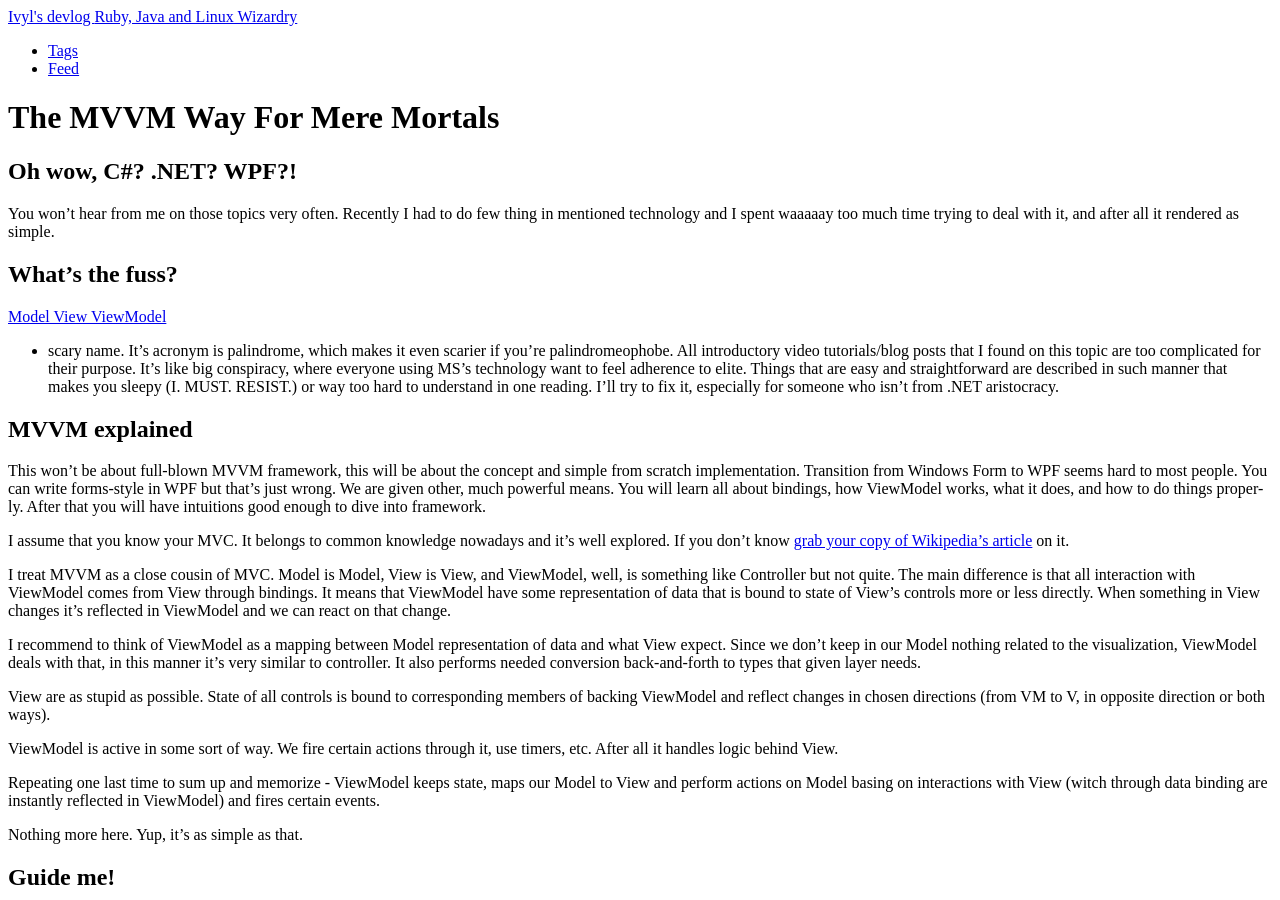
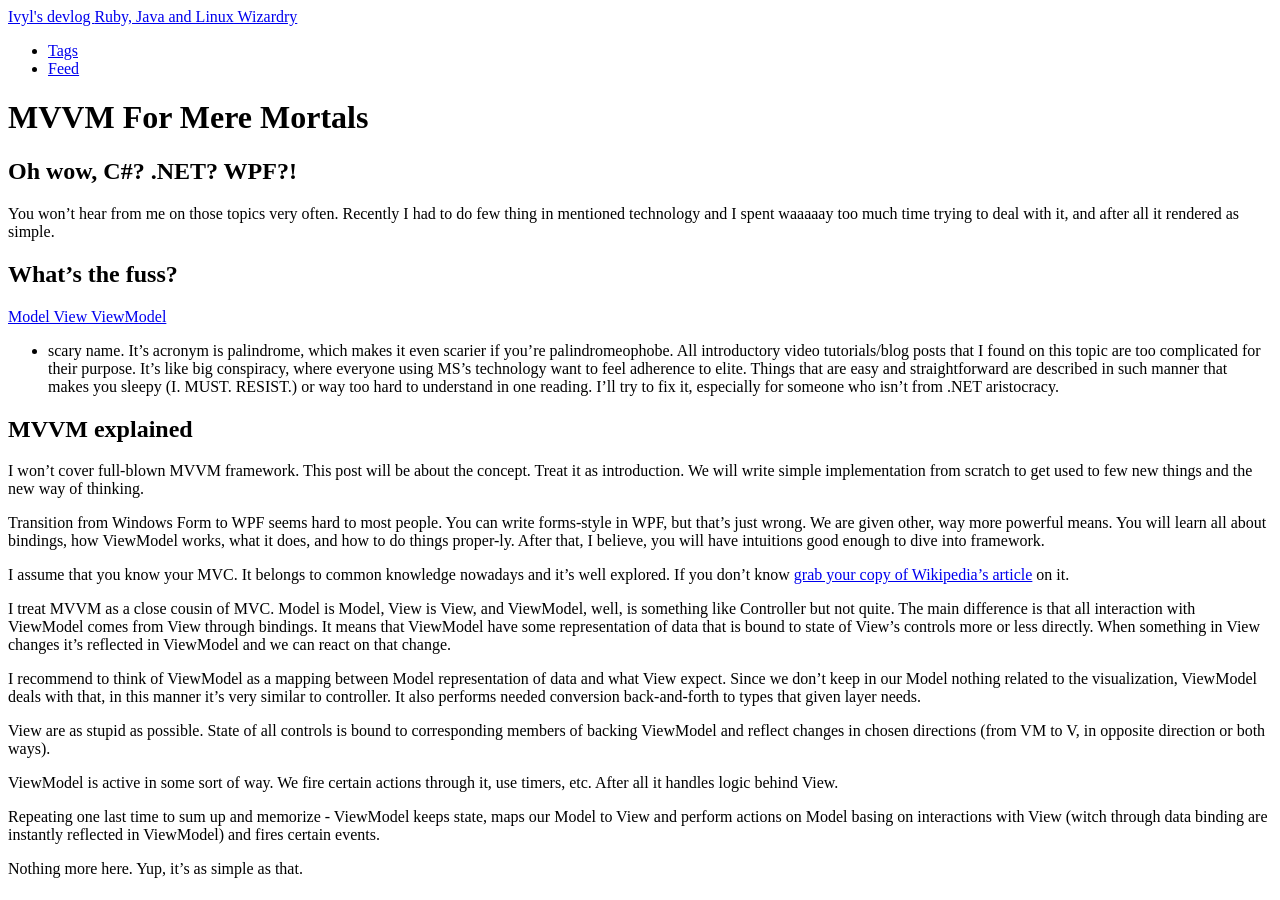
Before and after one commit to ivyl/ivyl.github.com, a Jekyll site: the page built from _posts/2012-10-30-mvvm-for-mere-mortals.md, in a window 1280 px wide and 900 px high. Built offline with Jekyll 4.4.1, drawn with Linux system fonts in a browser that asks for light colours.

Commit message:
few fix in MVVM post

```diff
--- a/_posts/2012-10-30-mvvm-for-mere-mortals.md
+++ b/_posts/2012-10-30-mvvm-for-mere-mortals.md
@@ -25,12 +25,15 @@ isn't from .NET aristocracy.
 
 ## MVVM explained
 
-This won't be about full-blown MVVM framework, this will be about the concept
-and simple from scratch implementation. Transition from Windows Form to WPF
-seems hard to most people. You can write forms-style in WPF but that's just
-wrong. We are given other, much powerful means. You will learn all about
-bindings, how ViewModel works, what it does, and how to do things proper-ly.
-After that you will have intuitions good enough to dive into framework.
+I won't cover full-blown MVVM framework. This post will be about the concept.
+Treat it as introduction. We will write simple implementation from scratch to
+get used to few new things and the new way of thinking.
+
+Transition from Windows Form to WPF seems hard to most people. You can write
+forms-style in WPF, but that's just wrong. We are given other, way more
+powerful means. You will learn all about bindings, how ViewModel works, what
+it does, and how to do things proper-ly. After that, I believe, you will have
+intuitions good enough to dive into framework.
 
 I assume that you know your MVC. It belongs to common knowledge nowadays and
 it's well explored. If you don't know [grab your copy of Wikipedia's
```
Also changed, not shown: other parts of _posts/2012-10-30-mvvm-for-mere-mortals.md (+1 -1 lines).
